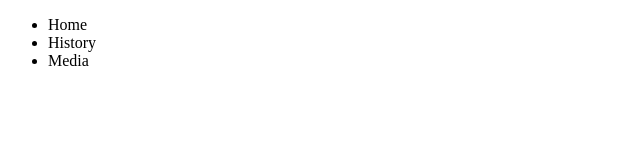
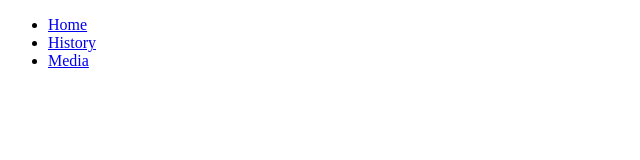
Before and after one commit to UHassam0/CI-Milestone-1-Caliph-Umar, a plain HTML site: page index.html in a window 1280 px wide. Shown: the whole page, without its empty margins (0-640 px from the left). Drawn offline with Linux system fonts and the light colour scheme.

Commit message:
Complete nav structure by including anchor elements

```diff
--- a/index.html
+++ b/index.html
@@ -10,9 +10,9 @@
     <header>
         <nav>
             <ul>
-                <li>Home</li>
-                <li>History</li>
-                <li>Media</li>
+                <li><a href="index.html">Home</a></li>
+                <li><a href="#">History</a></li>
+                <li><a href="#">Media</a></li>
             </ul>
         </nav>
     </header>
```
